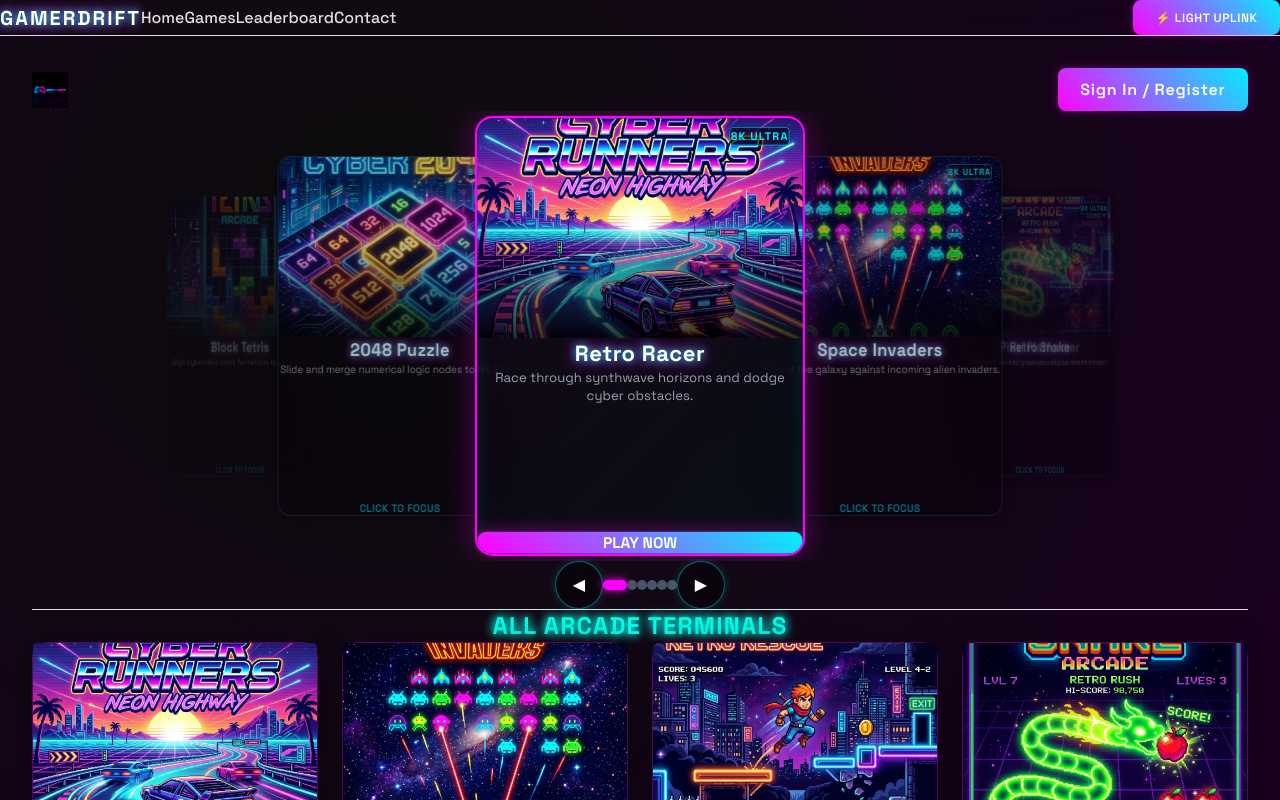
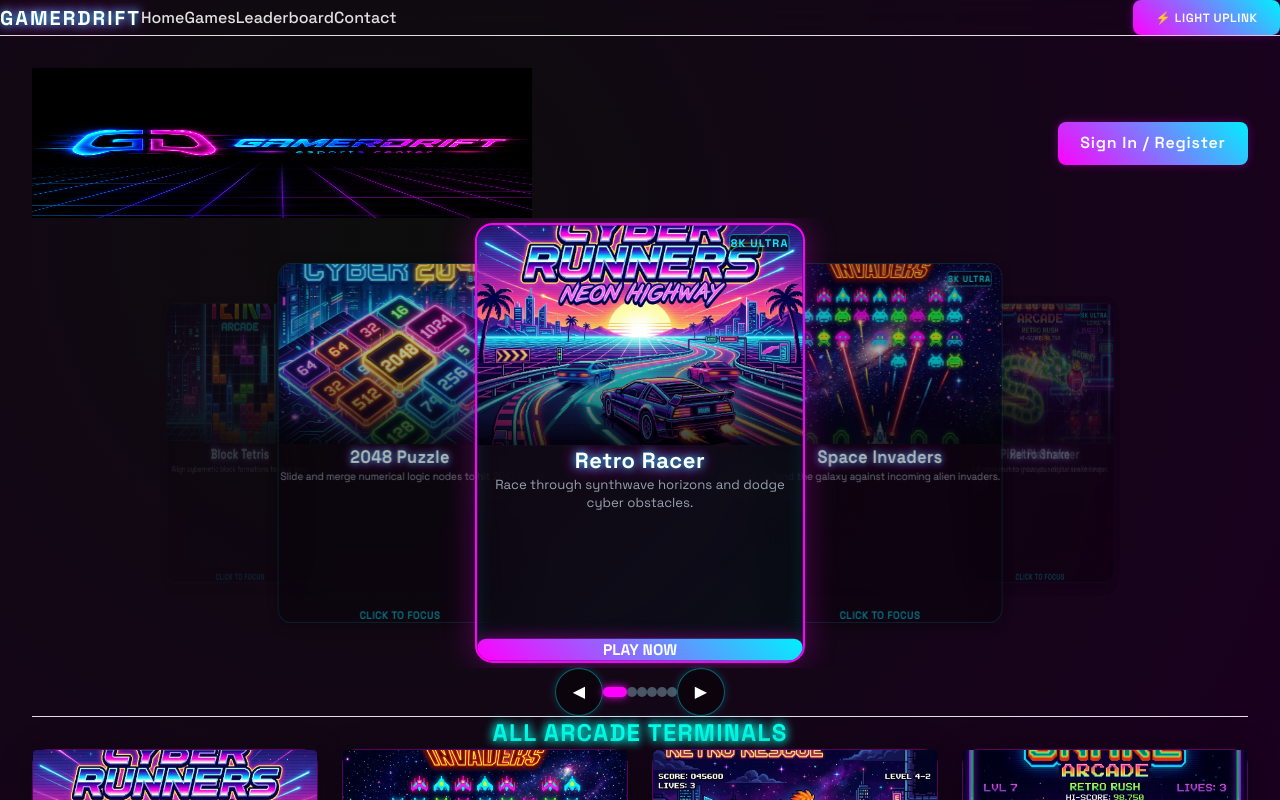
Before and after one commit to gamerdrift/gamerdrift.github.io, a Next.js app: page / in a window 1280 px wide. Built offline with nearby package versions, Linux system fonts and the light colour scheme; no server answers.

Commit message:
Resize homepage logo to 500x150 rectangular shape

```diff
--- a/app/page.tsx
+++ b/app/page.tsx
@@ -19,11 +19,11 @@ export default function Home() {
       </Head>
       <div className="container flex flex-col items-center">
         <div className="flex justify-between items-center w-full mb-4">
-          <h1 className="h-[36px] flex items-center">
+          <h1 className="h-[150px] flex items-center">
             <img
               src="/mylogo.png"
               alt="GamerDrift Logo"
-              className="h-[36px] w-[220px] object-contain object-left hover:scale-105 transition-transform duration-300"
+              className="h-[150px] w-[500px] object-fill hover:scale-105 transition-transform duration-300"
             />
           </h1>
           <AuthButton />
```
